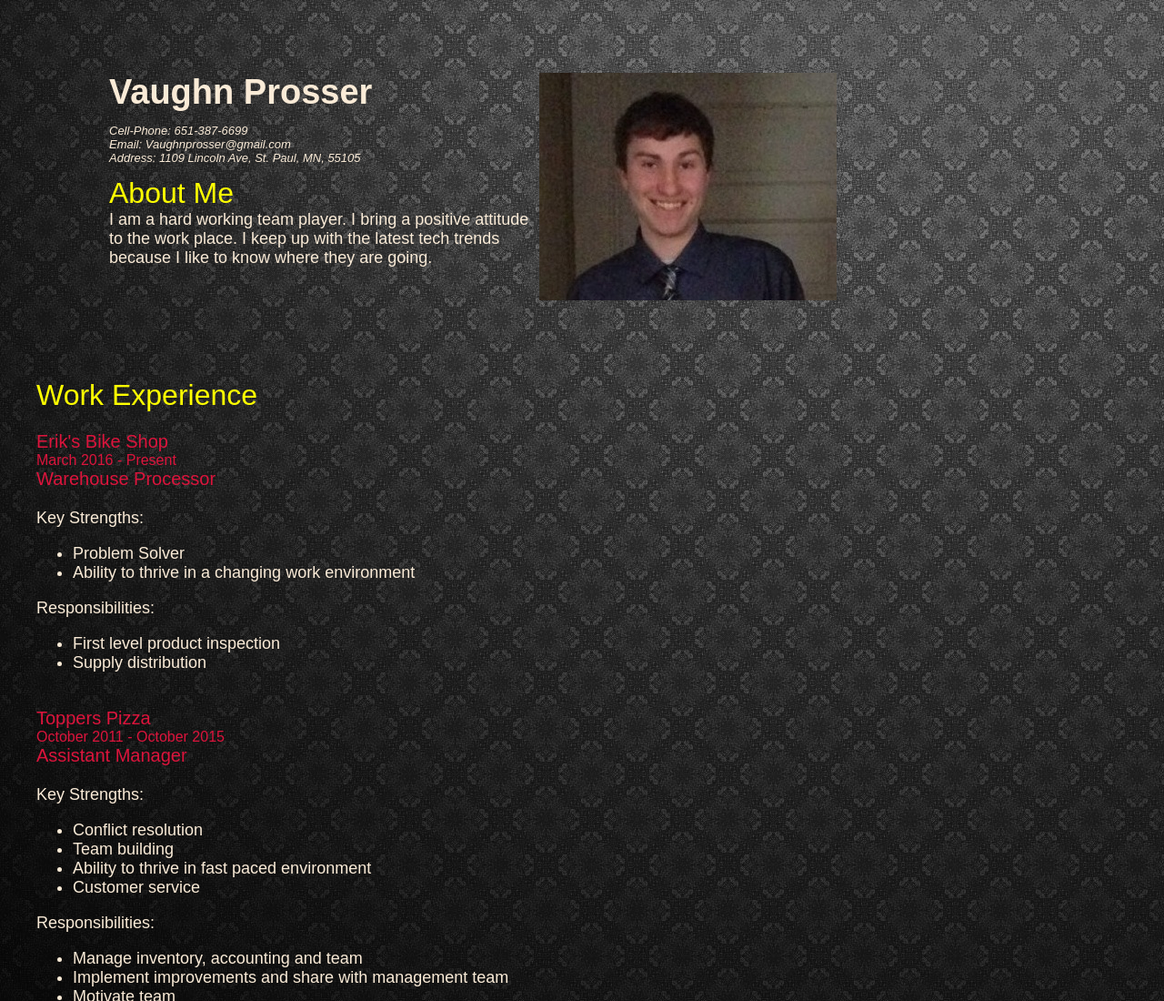
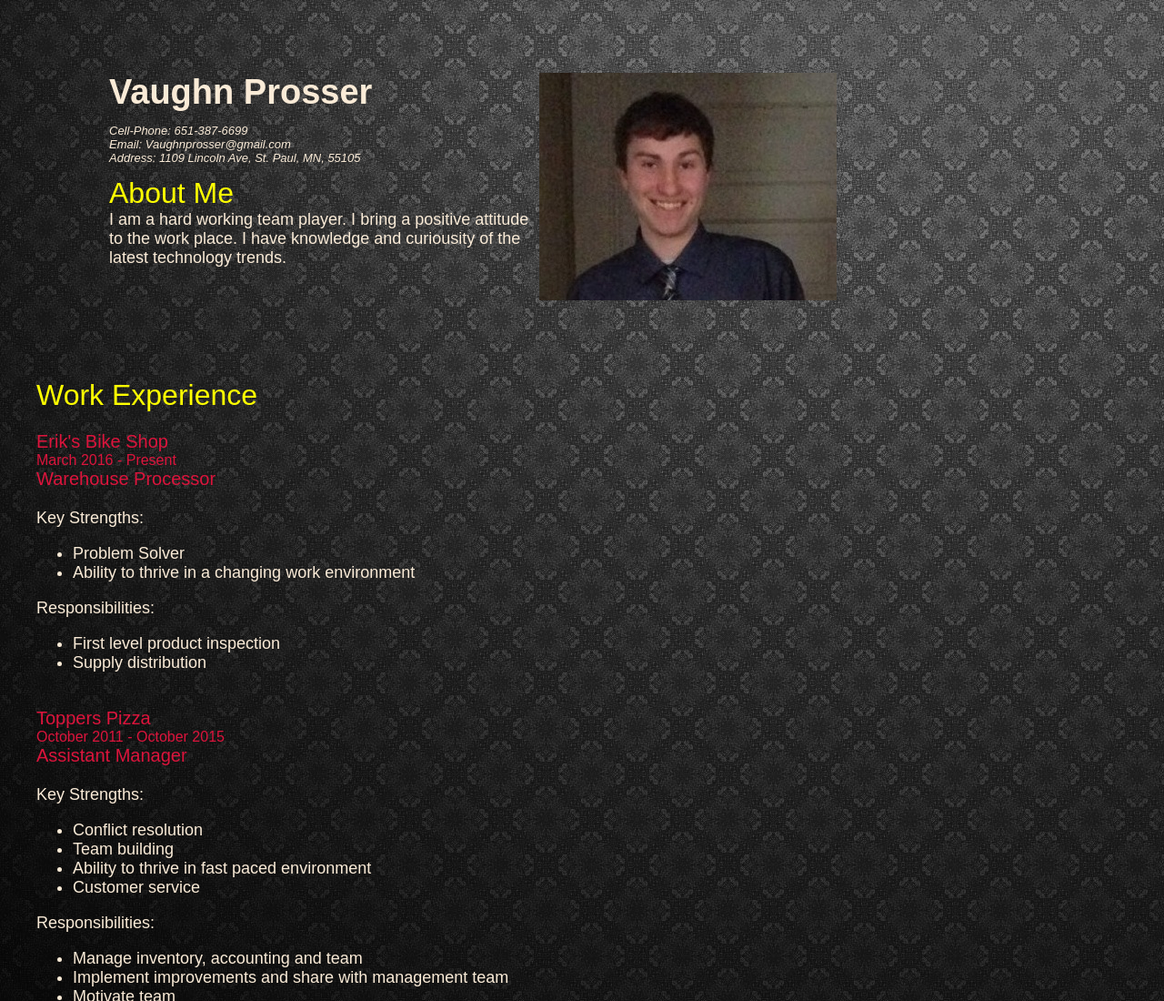
Before and after one commit to ImJustVon/Resume, a plain HTML site: page public_html/index.html in a window 1280 px wide. Shown: the top 1100 px of the page at 91% size. Drawn offline with Linux system fonts and the light colour scheme.

Commit message:
Update index.html

```diff
--- a/public_html/index.html
+++ b/public_html/index.html
@@ -31,7 +31,7 @@ and open the template in the editor.
 
         <div id="header">About Me</div>
         <div id="about">I am a hard working team player. I bring a positive attitude to the work place.
-        I keep up with the latest tech trends because I like to know where they are going.</div>
+        I have knowledge and curiousity of the latest technology trends.</div>
 
         <br>
         <br>
```
